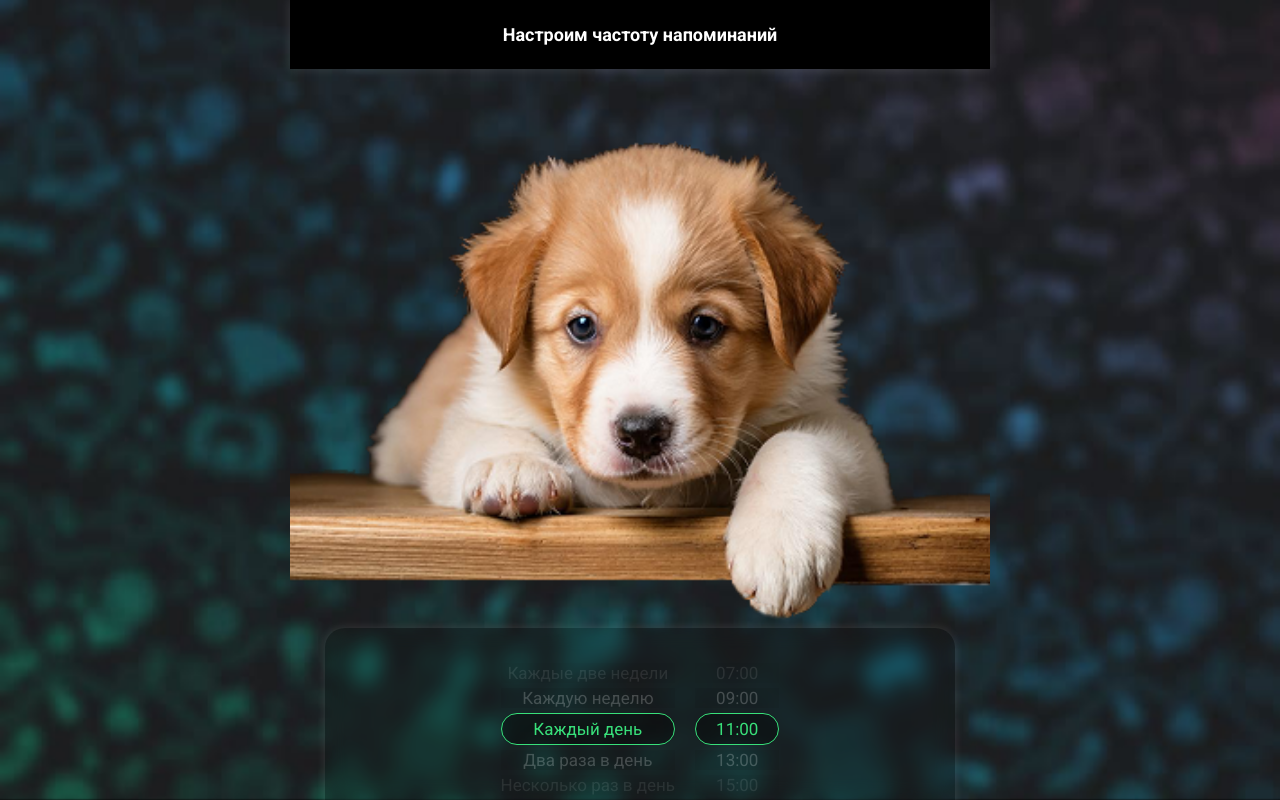
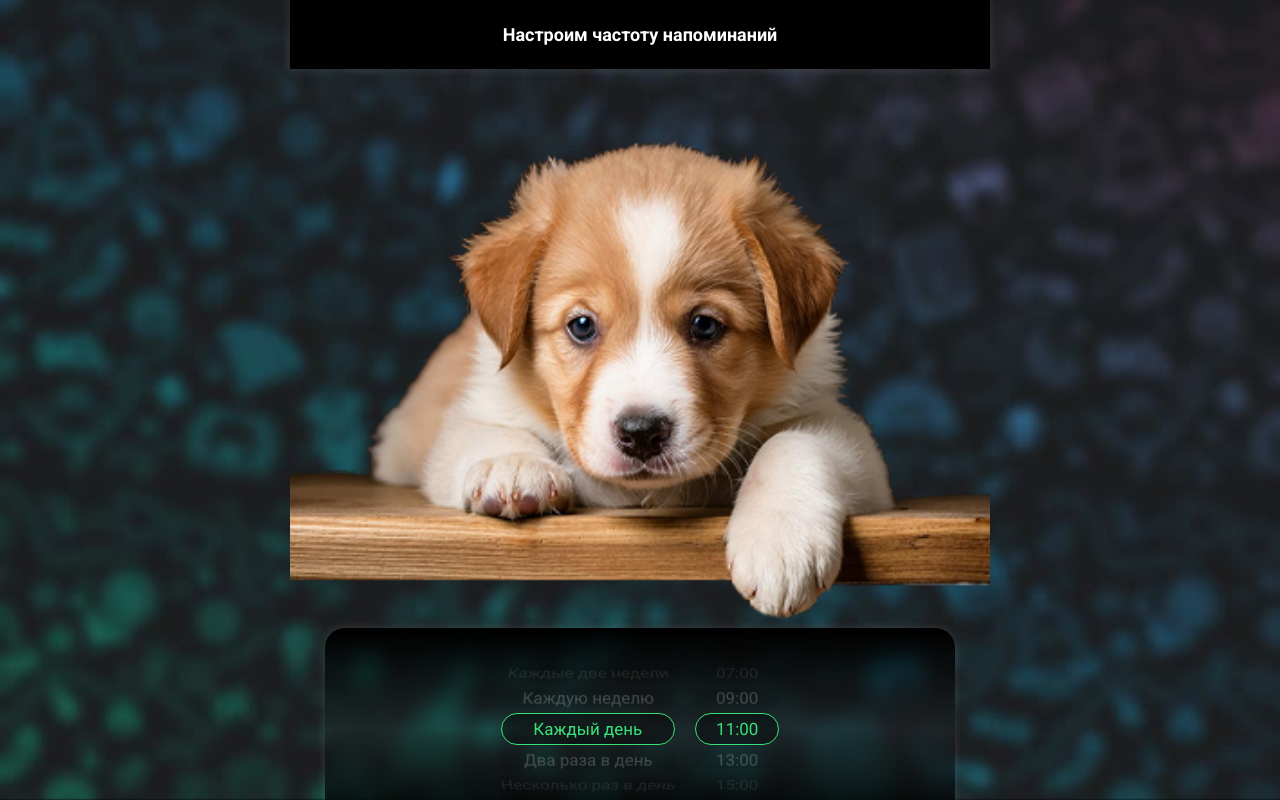
Before and after one commit to liakhim/my-vue2-project, a Vue app: page /settings in a window 1280 px wide. Built offline with nearby package versions, Linux system fonts and the light colour scheme; the HTML template or start-up script is replaced by a standard one.

Commit message:
list styles

```diff
--- a/src/components/AccountSettings.vue
+++ b/src/components/AccountSettings.vue
@@ -153,7 +153,7 @@ export default {
   margin: auto;
   justify-content: center;
   align-items: flex-start;
-  background: #00000020;
+  background: linear-gradient(to bottom, #000000, #ffffff02, #000000);
   backdrop-filter: blur(10px);
   padding: 30px;
   border-radius: 20px;
@@ -169,9 +169,11 @@ export default {
       backdrop-filter: blur(10px);
       &:nth-child(1) {
         opacity: 0.09;
+        transform:perspective(300px) rotateX(40deg);
       }
       &:nth-child(2) {
         opacity: 0.2;
+        transform:perspective(300px) rotateX(20deg);
       }
       &:nth-child(3) {
         opacity: 1;
@@ -184,9 +186,11 @@ export default {
       }
       &:nth-child(4) {
         opacity: 0.2;
+        transform:perspective(300px) rotateX(-20deg);
       }
       &:nth-child(5) {
         opacity: 0.09;
+        transform:perspective(300px) rotateX(-40deg);
       }
       p {
         color: #fff;
```
